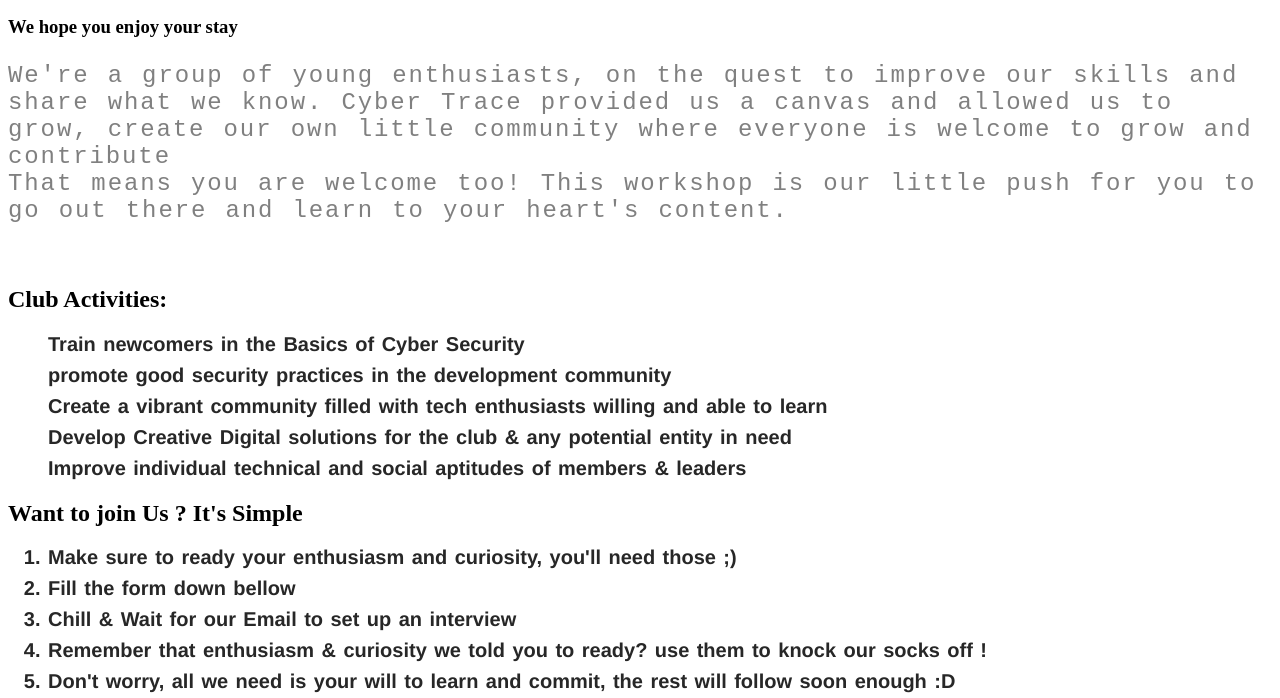
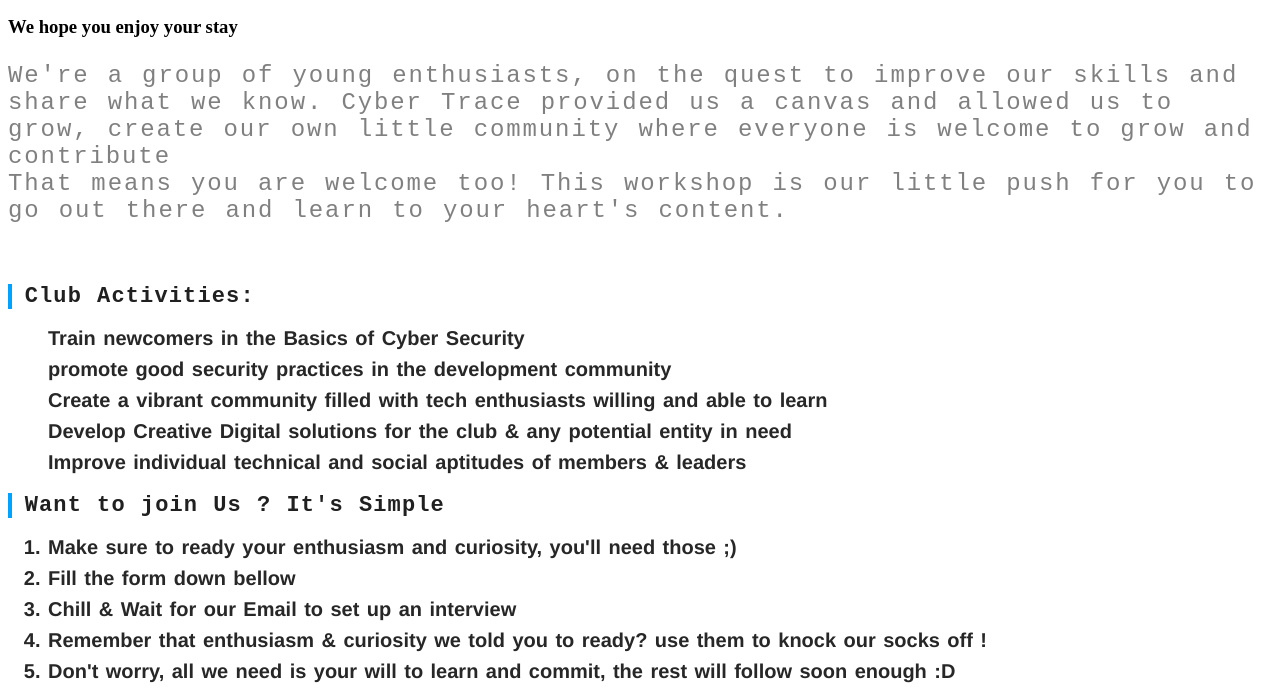
Before and after one commit to cyber-trace/cyberEvent-materials, a plain HTML site: page box/ex/index.html in a window 1280 px wide. Shown: the part 78-776 px from the top of the page. Drawn offline with Linux system fonts and the light colour scheme.

Commit message:
styled the title with border

```diff
--- a/box/ex/index.html
+++ b/box/ex/index.html
@@ -24,7 +24,7 @@
       to go out there and learn to your heart's content.
     </p>
     <br />
-    <h2 class="text-2">Club Activities:</h2>
+    <h2 class="text-2 title-2">Club Activities:</h2>
     <ul id="club-act-list">
       <li>Train newcomers in the Basics of Cyber Security</li>
       <li>promote good security practices in the development community</li>
@@ -41,7 +41,7 @@
       </li>
     </ul>
 
-    <h2 class="text-2">Want to join Us ? It's Simple</h2>
+    <h2 class="text-2 title-2">Want to join Us ? It's Simple</h2>
     <ol>
       <li>
         Make sure to ready your enthusiasm and curiosity, you'll need those ;)
@@ -57,7 +57,7 @@
         follow soon enough :D
       </li>
     </ol>
-    <h2 class="text-2">Check out our Awesome Social Media pages !</h2>
+    <h2 class="text-2 title-2">Check out our Awesome Social Media pages !</h2>
     <ul id="social-list">
       <li><a href="https://www.facebook.com/CyberTraceClub"> FACEBOOK</a></li>
       <li>
--- a/box/ex/solution.css
+++ b/box/ex/solution.css
@@ -29,12 +29,14 @@
   letter-spacing: 0.03cm;
 }
 .title-2 {
-  color: gray;
-  font-size: 24px;
+  color: rgb(32, 32, 32);
+  font-size: 22px;
   font-family: "Courier New", Courier, monospace;
-  font-weight: 500;
-  word-spacing: 0.05cm;
-  letter-spacing: 0.05cm;
+  font-weight: 600;
+  word-spacing: 0.02cm;
+  letter-spacing: 0.03cm;
+  border-left: 4px rgb(0, 162, 255) solid;
+  padding-left: 1%;
 }
 #submit-btn {
   background-color: rgb(0, 162, 255);
```
